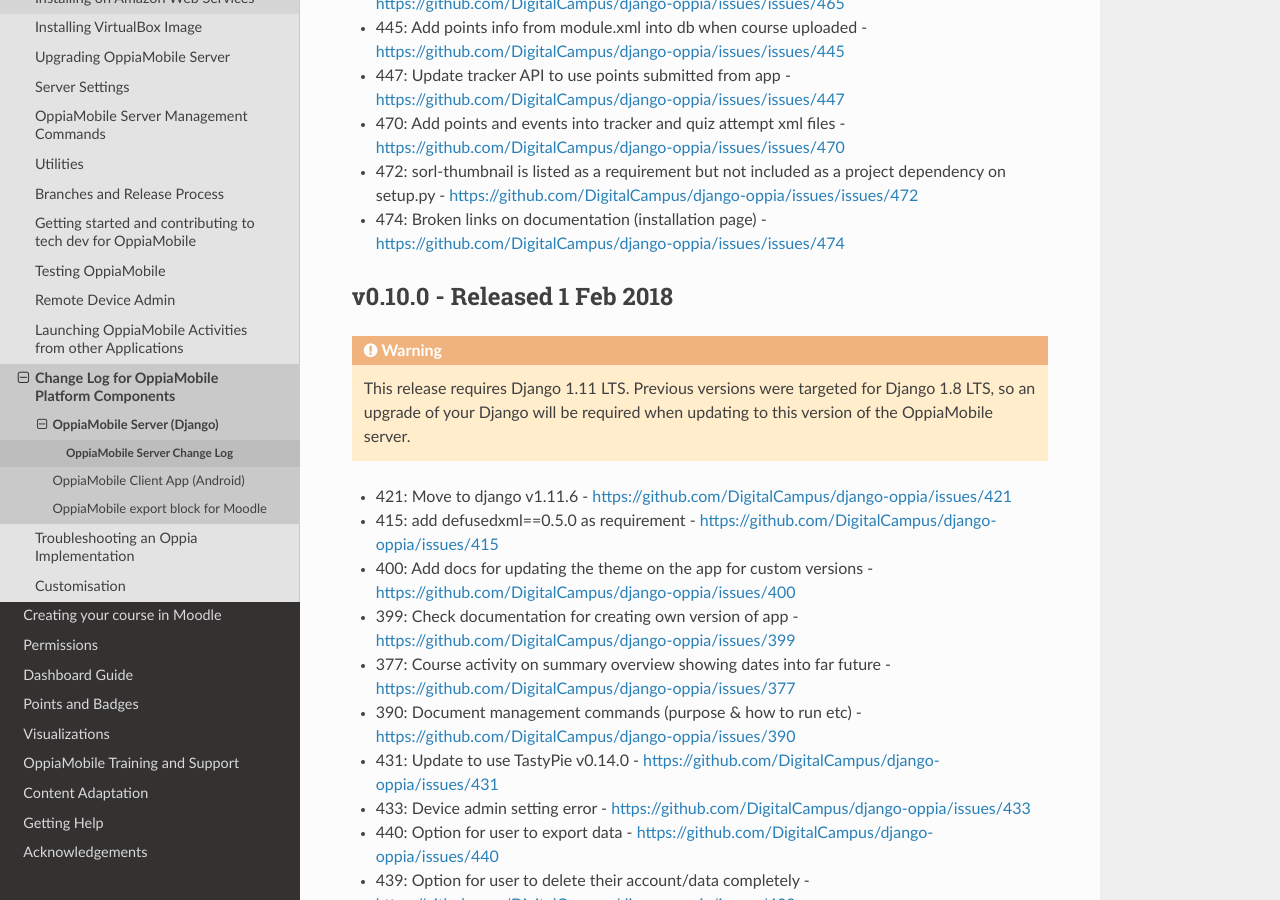
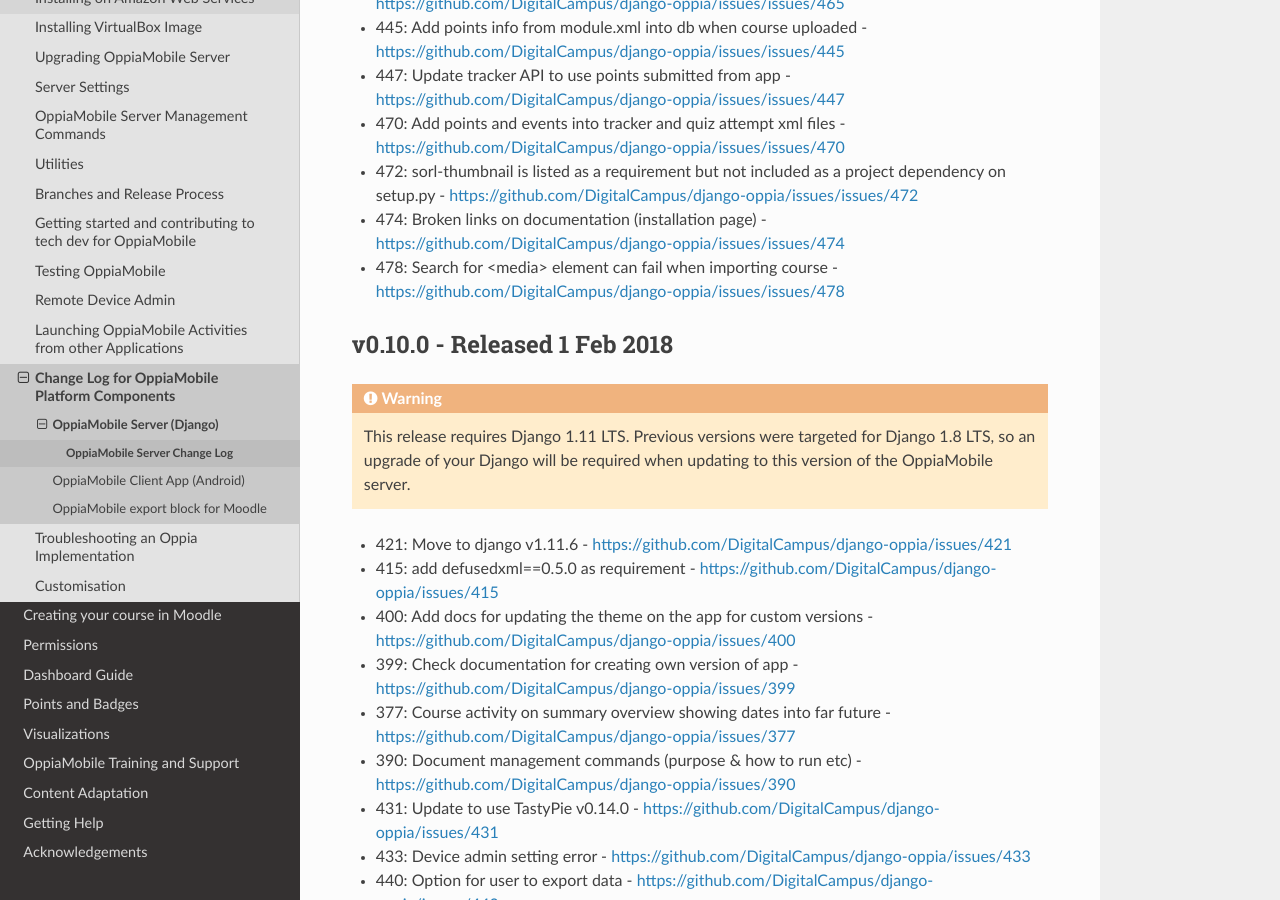
Before and after one commit to DigitalCampus/django-oppia, a Sphinx documentation site: the page built from docs/dev/changelog_server.rst, in a window 1280 px wide and 900 px high, scrolled down 1165 px. Built offline with Sphinx 7.4.7 and the Read the Docs theme 2.0.0, drawn with Linux system fonts in a browser that asks for light colours; the version number is read from the project's files by our own code.

Commit message:
update docs

```diff
--- a/docs/dev/changelog_server.rst
+++ b/docs/dev/changelog_server.rst
@@ -37,6 +37,7 @@
 * 470: Add points and events into tracker and quiz attempt xml files - https://github.com/DigitalCampus/django-oppia/issues/issues/470
 * 472: sorl-thumbnail is listed as a requirement but not included as a project dependency on setup.py - https://github.com/DigitalCampus/django-oppia/issues/issues/472
 * 474: Broken links on documentation (installation page) - https://github.com/DigitalCampus/django-oppia/issues/issues/474
+* 478: Search for <media> element can fail when importing course - https://github.com/DigitalCampus/django-oppia/issues/issues/478
 
 .. _serverv0.10.0:
 
```
